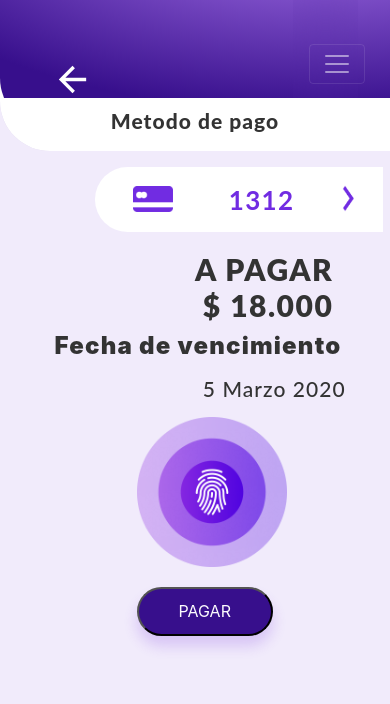
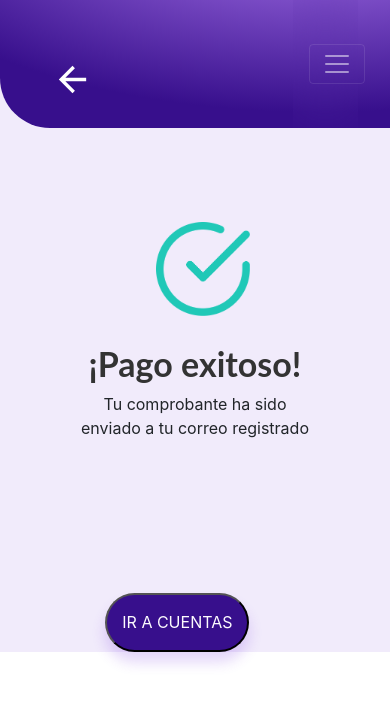
Before and after one commit to Crusiris/Pay-Bud, an Angular app: page /successfulPay in a window 390 px wide. Shown: the top 704 px of the page. Built offline with nearby package versions, Linux system fonts and the light colour scheme.

Commit message:
responsive casi listo

```diff
--- a/src/app/app.component.html
+++ b/src/app/app.component.html
@@ -1,5 +1,5 @@
-<!-- <appsuccessful-pay></appsuccessful-pay> -->
+<appsuccessful-pay></appsuccessful-pay>
 <!-- <app-payments></app-payments> -->
-<app-confirm-payment></app-confirm-payment>
+<!-- <app-confirm-payment></app-confirm-payment> -->
 <!-- <router-outlet>
 </router-outlet> -->
--- a/src/app/components/confirm-payment/confirm-payment.component.css
+++ b/src/app/components/confirm-payment/confirm-payment.component.css
@@ -1,6 +1,6 @@
 
 .container-confirm-payment{
-  height: 100vh;
+
   width: 100%;
   background: #F1EBFB;
 
--- a/src/app/components/successfulpay/successfulpay.component.css
+++ b/src/app/components/successfulpay/successfulpay.component.css
@@ -1,8 +1,7 @@
-/* pago exitoso*/
 
 .container-successful-pay{
-  height: 100vh;
-    width: 100%;
+margin: 0;
+padding: 0;
     background: #F1EBFB;
 
   }
@@ -16,17 +15,18 @@
      box-shadow: 0px 10px 14px rgba(113, 44, 226, 0.2);
      line-height: 35px;
      padding: 10px 15px;
-    margin-left: 35%;
+    margin-left: 27%;
    }
 
   .logo{
 
-     margin-top: 50%;
+     /* margin-top: 50%;  */
      margin-bottom: 7%;
     margin-left: 40%;
   }
 
    .logo img{
+    margin-top: 95%;
     width:40%;
     height:40%;
 
--- a/src/app/components/successfulpay/successfulpay.component.html
+++ b/src/app/components/successfulpay/successfulpay.component.html
@@ -1,7 +1,7 @@
 
 
 
-<section  class="container-successful-pay">
+<div class="container-successful-pay">
 
         <app-nav-bar></app-nav-bar>
 
@@ -16,8 +16,8 @@
         <p>Tu comprobante ha sido <br> enviado a tu correo registrado </p>
     </div>
 </div>
-    <div>
+    <div class="button">
         <button class="btn-go-accounts" >IR A CUENTAS</button>
     </div>
 
-</section>
+</div>
```
